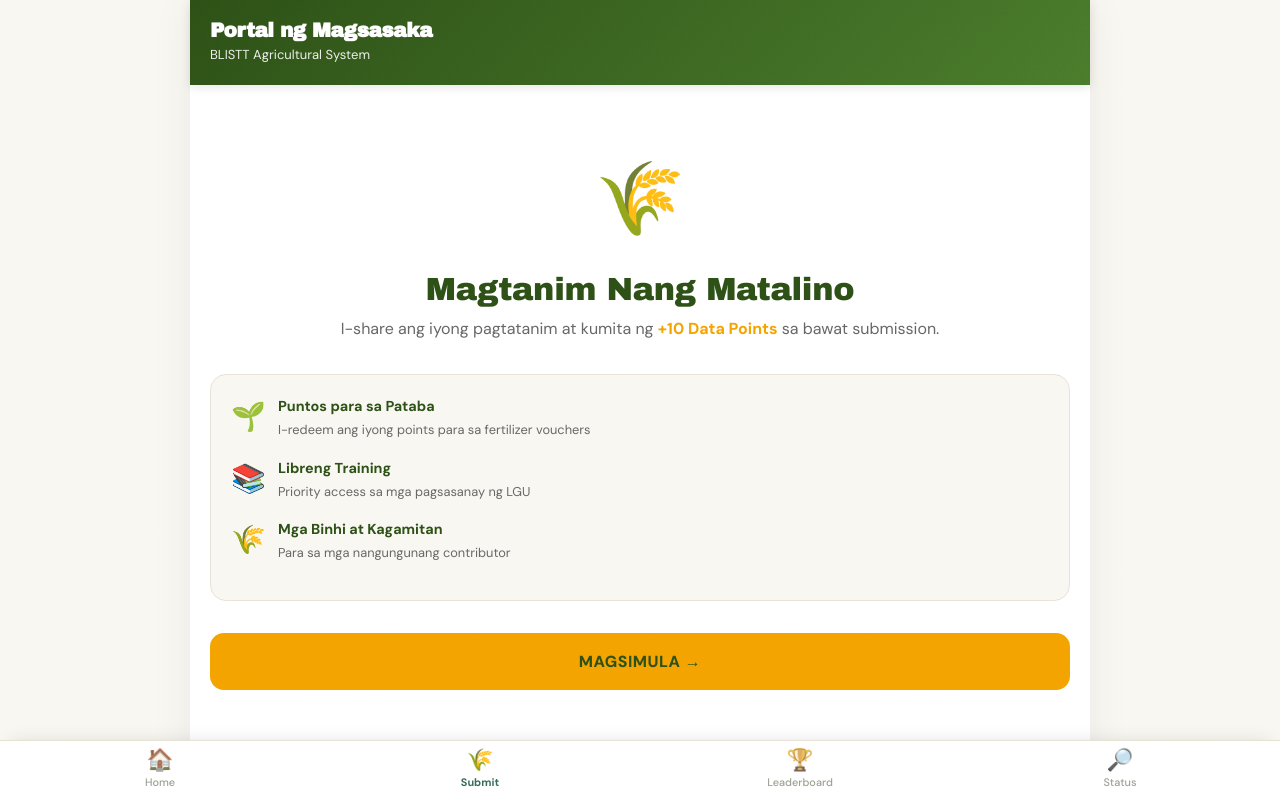
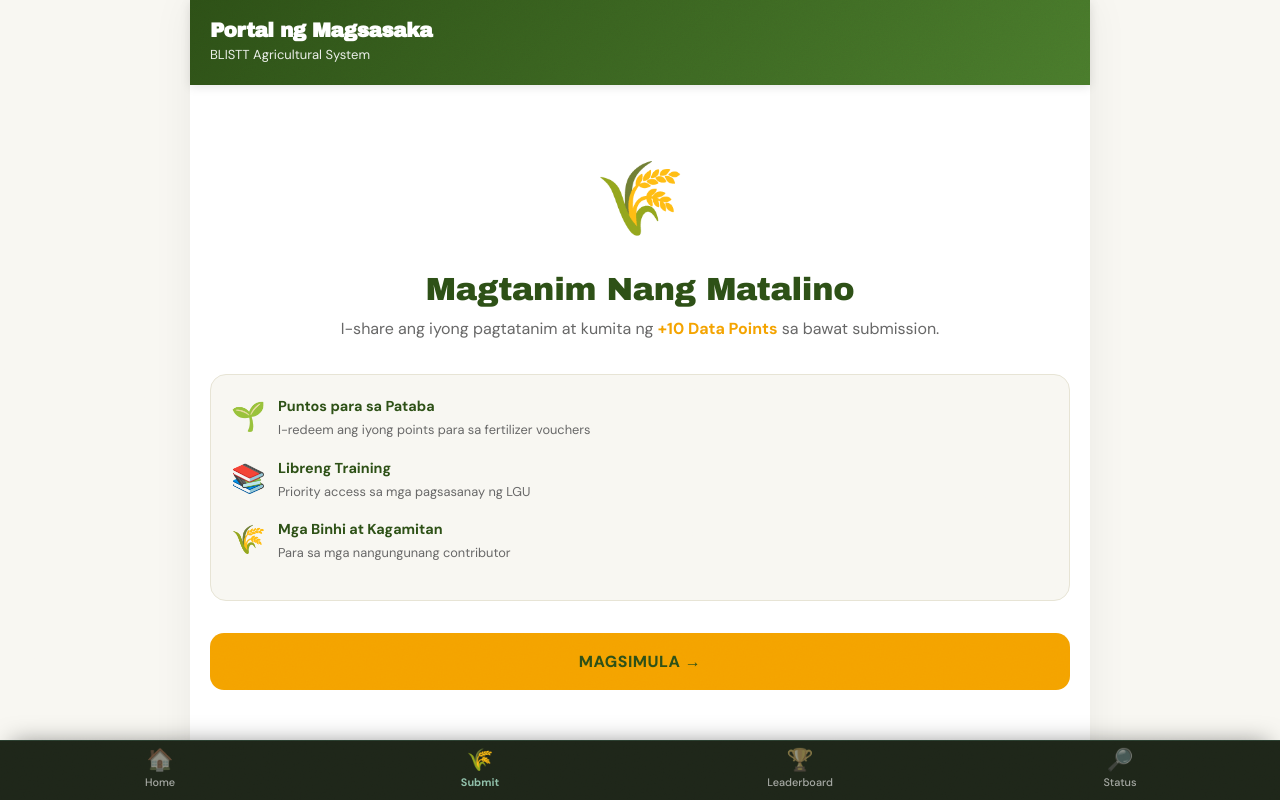
Before and after one commit to disenyoprojects/Agripulse, a Next.js app: page /mobile-wizard in a window 1280 px wide. Built offline with nearby package versions, Linux system fonts and the light colour scheme.

Commit message:
feat(ui): Home nav tab + themed Challenge section & farmer bottom nav

```diff
--- a/components/landing/ProblemSection.tsx
+++ b/components/landing/ProblemSection.tsx
@@ -2,32 +2,34 @@
 
 import { motion } from 'framer-motion'
 
+// Accents drawn from the brand palette only — turquoise, gold, and the earth
+// greens — so the section reads as part of the AgriPulse theme.
 const problems = [
   {
     index: '01',
-    color: '#6f7d28', // number: AA on white
-    bar: '#D6E85C',   // accent bar: vibrant brand lime
+    color: '#356b59', // turquoise-strong — AA on white
+    bar: '#5d9e87',   // brand turquoise
     title: 'Price Crashes',
     description: 'When everyone plants cabbage, prices plummet to ₱5/kg. Farmers lose ₱35,000 per cycle to oversupply.',
   },
   {
     index: '02',
-    color: '#b37200',
-    bar: '#F4A300',
+    color: '#b37200', // deep gold
+    bar: '#F4A300',   // brand accent gold
     title: 'Shortage Spikes',
     description: 'Few plant carrots, prices soar to ₱120/kg. Urban communities face food insecurity and price volatility.',
   },
   {
     index: '03',
-    color: '#2e7d6a',
-    bar: '#3FAE95',
+    color: '#3f5c2c', // green-700
+    bar: '#6b9a4c',   // brand green-500
     title: 'Wasted Produce',
     description: '20-30% of vegetables rot in fields unsold. Environmental waste and lost income opportunities.',
   },
   {
     index: '04',
-    color: '#c33a4a',
-    bar: '#E85D6B',
+    color: '#2D5016', // primary green
+    bar: '#4A7C2C',   // earth medium
     title: 'Blind LGU Planning',
     description: 'Agricultural offices distribute seeds without knowing what\'s being planted — reactive, not predictive.',
   },
@@ -35,7 +37,15 @@ const problems = [
 
 export default function ProblemSection() {
   return (
-    <section id="problem" style={{ padding: '110px 5%', background: 'white', position: 'relative' }}>
+    <section
+      id="problem"
+      style={{
+        padding: '110px 5%',
+        background:
+          'radial-gradient(ellipse 60% 50% at 50% 0%, rgba(93,158,135,0.09) 0%, transparent 55%), var(--color-cream)',
+        position: 'relative',
+      }}
+    >
       <div style={{ textAlign: 'center', maxWidth: '760px', margin: '0 auto 64px' }}>
         <motion.div
           initial={{ opacity: 0, y: 40 }}
--- a/components/shared/FarmerBottomTabs.tsx
+++ b/components/shared/FarmerBottomTabs.tsx
@@ -32,16 +32,16 @@ export default function FarmerBottomTabs() {
         left: 0,
         width: '100%',
         zIndex: 'var(--z-sticky)',
-        background: 'rgba(255,255,255,0.97)',
-        backdropFilter: 'blur(12px)',
-        WebkitBackdropFilter: 'blur(12px)',
-        borderTop: '1px solid #e6e2d6',
+        background: 'rgba(16, 25, 11, 0.94)',
+        backdropFilter: 'blur(14px)',
+        WebkitBackdropFilter: 'blur(14px)',
+        borderTop: '1px solid rgba(93,158,135,0.22)',
         display: 'flex',
         justifyContent: 'space-around',
         alignItems: 'stretch',
         height: '60px',
         paddingBottom: 'env(safe-area-inset-bottom)',
-        boxShadow: '0 -6px 20px -10px rgba(0,0,0,0.15)',
+        boxShadow: '0 -8px 24px -12px rgba(0,0,0,0.5)',
       }}
     >
       {TABS.map(({ label, href, icon }) => {
@@ -58,11 +58,11 @@ export default function FarmerBottomTabs() {
               justifyContent: 'center',
               gap: '2px',
               textDecoration: 'none',
-              color: active ? 'var(--accent-turquoise-strong)' : '#9aa192',
+              color: active ? 'var(--accent-turquoise-light)' : 'rgba(255,255,255,0.6)',
               fontWeight: active ? 700 : 500,
             }}
           >
-            <span style={{ fontSize: '1.35rem', lineHeight: 1, filter: active ? 'none' : 'grayscale(0.4)' }} aria-hidden="true">
+            <span style={{ fontSize: '1.35rem', lineHeight: 1, filter: active ? 'none' : 'grayscale(0.5) opacity(0.85)' }} aria-hidden="true">
               {icon}
             </span>
             <span style={{ fontSize: '0.68rem' }}>{label}</span>
--- a/components/shared/SiteNav.tsx
+++ b/components/shared/SiteNav.tsx
@@ -5,6 +5,8 @@ import { usePathname } from 'next/navigation'
 import { useState } from 'react'
 
 type NavLink = { label: string; href: string; icon: string }
+
+const homeLink: NavLink = { label: 'Home', href: '/', icon: '🏠' }
 
 const farmerLinks: NavLink[] = [
   { label: 'Farmer Portal', href: '/mobile-wizard', icon: '🌾' },
@@ -17,7 +19,7 @@ const adminLinks: NavLink[] = [
   { label: 'LGU Dashboard', href: '/dashboard', icon: '📊' },
 ]
 
-const desktopLinks: NavLink[] = [...farmerLinks, ...adminLinks]
+const desktopLinks: NavLink[] = [homeLink, ...farmerLinks, ...adminLinks]
 
 function isActiveHref(pathname: string | null, href: string): boolean {
   if (href === '/') return pathname === '/'
@@ -200,6 +202,12 @@ export default function SiteNav() {
         </button>
 
         <DrawerSection
+          eyebrow="Pangkalahatan"
+          links={[homeLink]}
+          pathname={pathname}
+          onNavigate={() => setOpen(false)}
+        />
+        <DrawerSection
           eyebrow="Para sa Magsasaka"
           links={farmerLinks}
           pathname={pathname}
```
Also changed, not shown: 1 other file (tests, documents, lock files or other folders).
